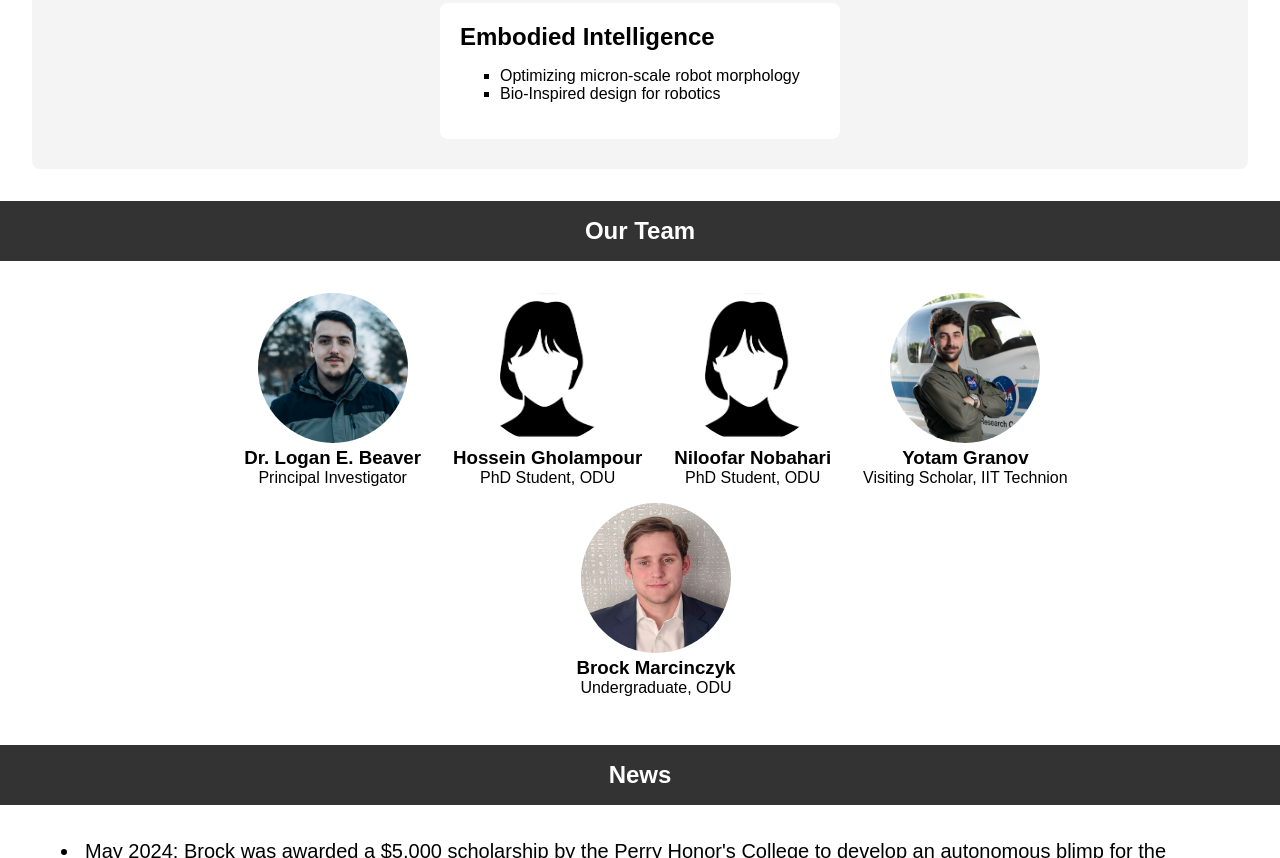
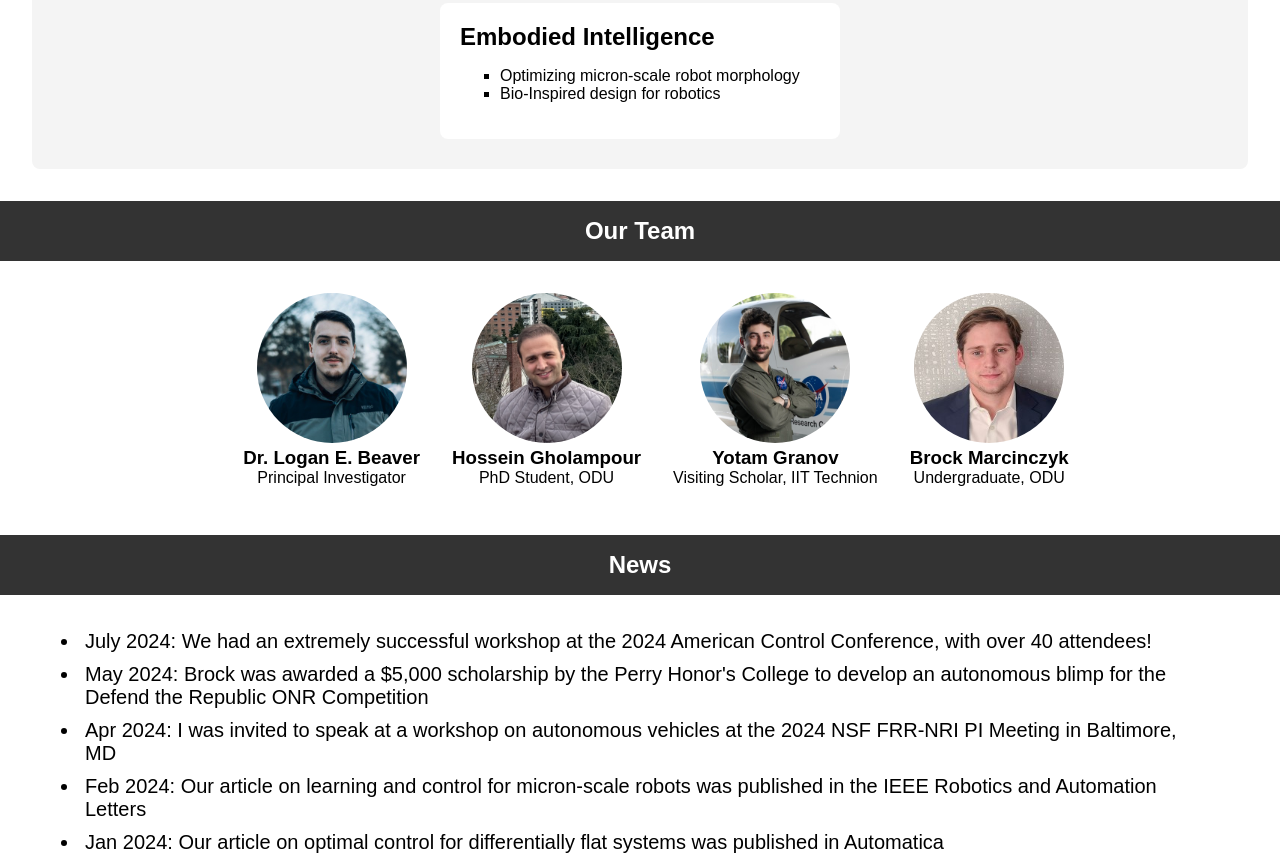
Before and after one commit to Logiant/intsyslab, a plain HTML site: page index.html in a window 1280 px wide. Shown: the part 494-1352 px from the top of the page. Drawn offline with Linux system fonts and the light colour scheme.

Commit message:
Updated homepage with photos and news

```diff
--- a/index.html
+++ b/index.html
@@ -60,13 +60,8 @@
         </div>
         <!-- Grad students -->
         <div class="team-member">
-            <img src="resources/generic.png" alt="Hossein">
+            <img src="resources/hossein.png" alt="Hossein">
             <h3>Hossein Gholampour</h3>
-            <p>PhD Student, ODU</p>
-        </div>
-        <div class="team-member">
-            <img src="resources/generic.png" alt="Niloofar">
-            <h3>Niloofar Nobahari</h3>
             <p>PhD Student, ODU</p>
         </div>
         <!-- More team member divs can be added -->
@@ -85,6 +80,7 @@
     <section id="news">
       <header> <h2>News</h2> </header>
       <ul>
+	    <li>July 2024: We had an extremely successful workshop at the 2024 American Control Conference, with over 40 attendees!</li>
         <li>May 2024: Brock was awarded a $5,000 scholarship by the Perry Honor's College to develop an autonomous blimp for the Defend the Republic ONR Competition</li>
         <li>Apr 2024: I was invited to speak at a workshop on autonomous vehicles at the 2024 NSF FRR-NRI PI Meeting in Baltimore, MD</li>
         <li>Feb 2024: Our article on learning and control for micron-scale robots was published in the IEEE Robotics and Automation Letters</li>
```
Also changed, not shown: resources/hossein.png (added).
